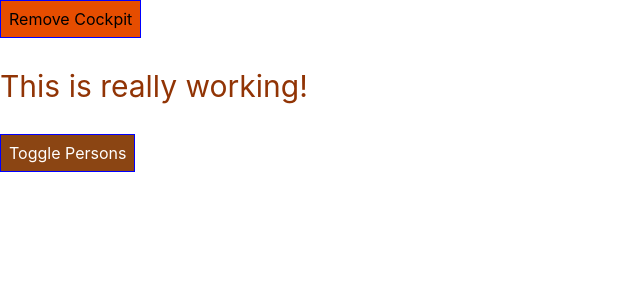
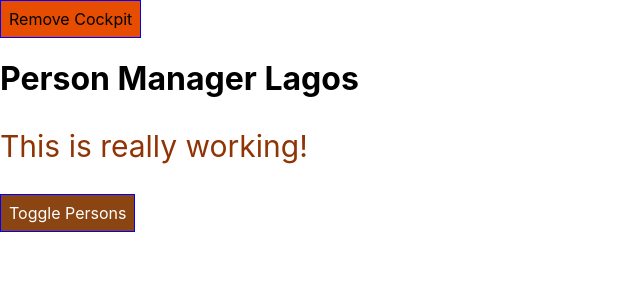
Before and after one commit to jamesoyanna/react-udemy-course, a React app: page / in a window 1280 px wide. Shown: the top 300 px of the page, without its empty margins (0-640 px from the left). Built offline with nearby package versions, Linux system fonts and the light colour scheme.

Commit message:
passing unkown props

```diff
--- a/src/components/Hoc/WithClass.js
+++ b/src/components/Hoc/WithClass.js
@@ -3,7 +3,7 @@ import React from 'react'
 const withClass = (WrappedComponent, className) => {
   return (props) => (
     <div className={className}>
-      <WrappedComponent />
+      <WrappedComponent {...props} />
     </div>
   );
 };
--- a/src/components/Person/Person.js
+++ b/src/components/Person/Person.js
@@ -1,5 +1,7 @@
 import React, {Component} from 'react';
-import './Person.css'
+import classes from './Person.css'
+import withClass from '../Hoc/withClass';
+
 
 class Person extends Component{
   render(){
@@ -21,4 +23,4 @@ class Person extends Component{
   }
 
 }
-export default Person;
+export default withClass(Person,classes.Person);
```
